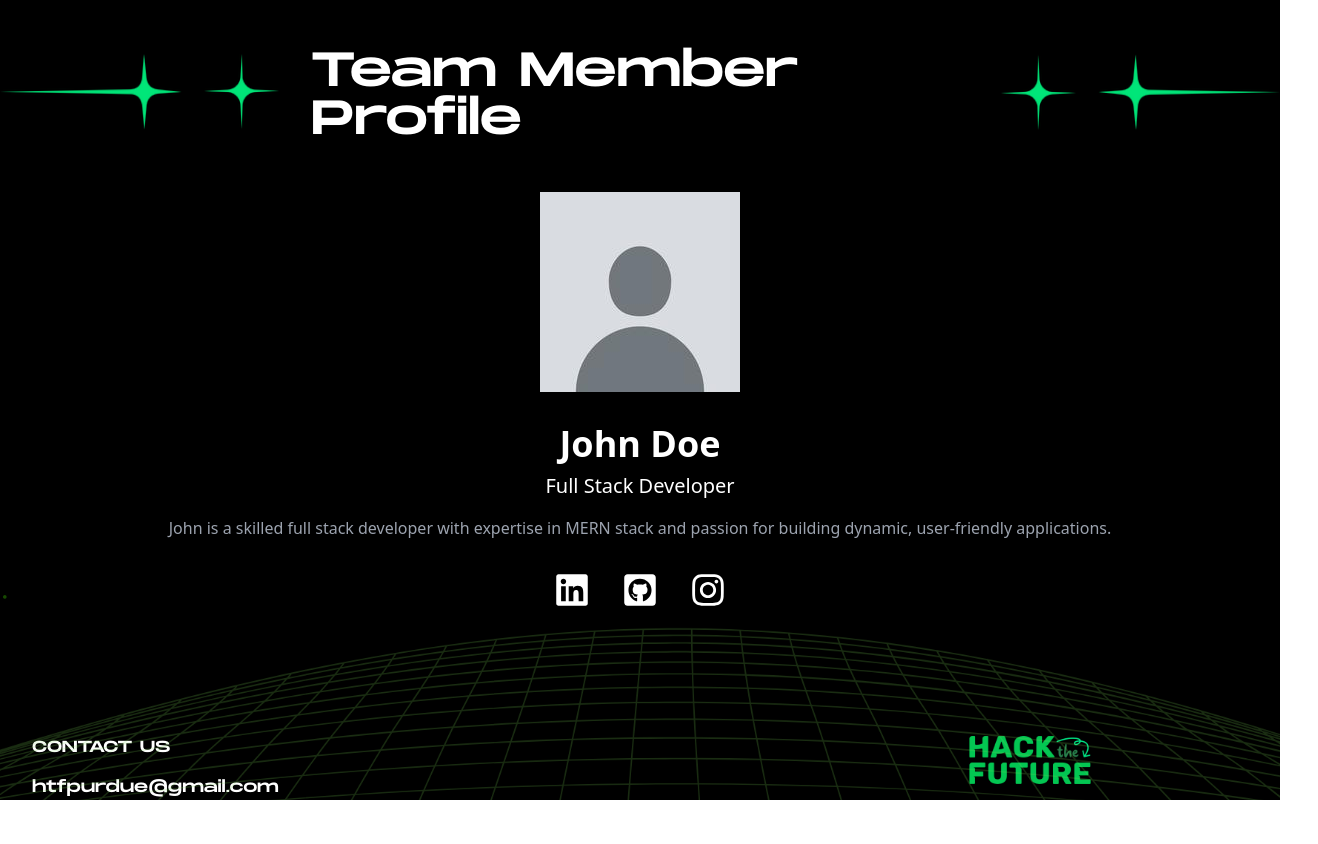
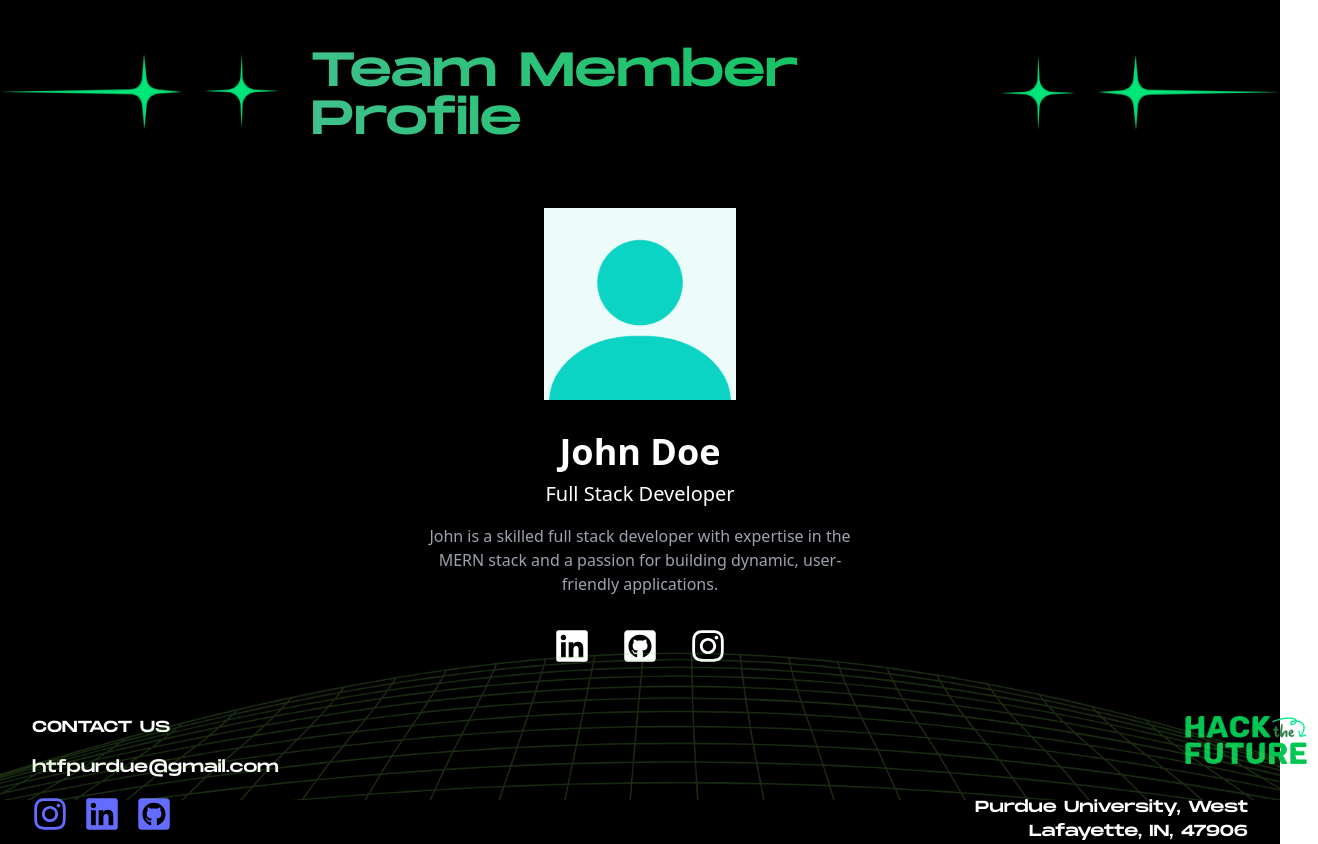
Before and after one commit to youngjun-yoo16/workshop-vite, a React (Vite) app: page /demo in a window 1280 px wide. Shown: the whole page, 1318 px wide, since content can reach past the window. Before the commit the page ends 800 px from the top, so only its background shows below. Built offline with nearby package versions, Linux system fonts and the light colour scheme.

Commit message:
some qol changes

```diff
--- a/src/pages/demoPage.jsx
+++ b/src/pages/demoPage.jsx
@@ -6,81 +6,115 @@ export default function DemoPage() {
   const [isHovered, setIsHovered] = useState(false);
 
   return (
-
-    <div className="h-screen w-screen bg-black overflow-hidden">
+    <div className="h-screen w-screen bg-black">
       <div className="h-full w-full bg-black flex-col relative pt-10">
         {/* Header */}
         <div className="h-1/12 w-full font-monument text-white text-5xl flex-col items-center">
           <div className="flex items-center justify-center h-full ">
             <img src="/leftarrow.png" alt="left arrow" />
-            <h1 className="pt-2 mx-8">Team Member Profile</h1>
+            <h1 className="pt-2 mx-8 animate-text gradient">
+              Team Member Profile
+            </h1>
             <img src="/rightarrow.png" alt="right arrow" />
           </div>
         </div>
 
         {/* Profile Section */}
-        <div className="w-full flex flex-col items-center mt-12">
+        <div className="w-full h-3/6 flex flex-col items-center mt-4 pt-12">
           {/* Profile Picture */}
-          <div className="relative">
           <img
-              src="/defaultpfp.jpg" // Placeholder image
+            src="/default.png" // Placeholder image
             alt="Profile Picture"
-              className={`${
+            className={`w-48 h-48 object-cover ${
               isHovered ? "scale-110" : "scale-100"
             } transition-transform duration-300`}
             onMouseEnter={() => setIsHovered(true)}
             onMouseLeave={() => setIsHovered(false)}
           />
-          </div>
 
           {/* Member Info */}
           <div className="text-center text-white mt-8">
             <h2 className="text-4xl font-bold">John Doe</h2>
             <h3 className="text-xl mt-2">Full Stack Developer</h3>
-            <p className="mt-4 text-gray-400">
-              John is a skilled full stack developer with expertise in MERN stack and passion for building dynamic, user-friendly applications.
+            <p className="mt-4 text-gray-400 max-w-md">
+              John is a skilled full stack developer with expertise in the MERN
+              stack and a passion for building dynamic, user-friendly
+              applications.
             </p>
           </div>
 
           {/* Contact Links */}
           <div className="flex mt-8 gap-8">
-            <a href="https://www.linkedin.com/in/johndoe" target="_blank" rel="noreferrer">
+            <a
+              href="https://www.linkedin.com/in/johndoe"
+              target="_blank"
+              rel="noreferrer"
+            >
               <FaLinkedin className="text-white text-4xl hover:animate-pop cursor-pointer" />
             </a>
-            <a href="https://github.com/johndoe" target="_blank" rel="noreferrer">
+            <a
+              href="https://github.com/johndoe"
+              target="_blank"
+              rel="noreferrer"
+            >
               <FaGithubSquare className="text-white text-4xl hover:animate-pop cursor-pointer" />
             </a>
-            <a href="https://www.instagram.com/johndoe" target="_blank" rel="noreferrer">
+            <a
+              href="https://www.instagram.com/johndoe"
+              target="_blank"
+              rel="noreferrer"
+            >
               <FaInstagram className="text-white text-4xl hover:animate-pop cursor-pointer" />
             </a>
           </div>
         </div>
 
         {/* Footer */}
-        <div className="w-full flex gap-10 font-monument text-base bg-black text-white pt-16">
+        <div className="w-full mt-8 flex gap-10 font-monument text-base bg-black text-white pt-20">
           <div className="flex-col px-8 pt-16">
             <h1 className="pb-4 text-htfgreen">CONTACT US</h1>
             <h1>htfpurdue@gmail.com</h1>
             <div className="flex text-4xl pt-4 gap-4">
-              <a href="https://www.linkedin.com/company/hack-the-future-at-purdue/" target="_blank" rel="noreferrer">
+              <a
+                href="https://www.linkedin.com/company/hack-the-future-at-purdue/"
+                target="_blank"
+                rel="noreferrer"
+              >
                 <FaInstagram className="hover:animate-pop cursor-pointer" />
               </a>
-              <a href="https://www.instagram.com/hackthefuturepurdue/" target="_blank" rel="noreferrer">
+              <a
+                href="https://www.instagram.com/hackthefuturepurdue/"
+                target="_blank"
+                rel="noreferrer"
+              >
                 <FaLinkedin className="hover:animate-pop cursor-pointer" />
               </a>
-              <a href="https://github.com/Hack-the-Future" target="blank" rel="noreferrer">
+              <a
+                href="https://github.com/Hack-the-Future"
+                target="blank"
+                rel="noreferrer"
+              >
                 <FaGithubSquare className="hover:animate-pop cursor-pointer" />
               </a>
             </div>
           </div>
           <div className="flex-col  pt-16 w-1/2"></div>
-          <div className="flex-col justify-right px-8 pt-16">
-            <img src="/Logo.png" className="h-12 w-42 pl-12 mb-8 ml-6 object-right" alt="Logo" />
-            <h1 className="text-right">Purdue University, West Lafayette, IN, 47906</h1>
+          <div className="flex-col relative justify-right px-8 pt-16">
+            <img
+              src="/Logo.png"
+              className="h-12 w-42 pl-32 mb-8 ml-40 object-end "
+              alt="Logo"
+            />
+            <h1 className="text-right">
+              Purdue University, West Lafayette, IN, 47906
+            </h1>
           </div>
-          <img className=" absolute overflow-hidden -bottom-24 mt-20" src="/globe.png" alt="Globe Background" />
+          <img
+            className="absolute overflow-hidden bottom-0 "
+            src="/globe.png"
+            alt="Globe Background"
+          />
         </div>
-
       </div>
     </div>
   );
```
Also changed, not shown: public/default.png (added), public/globe.png. Lines whose indentation alone changed are shown as unchanged.
